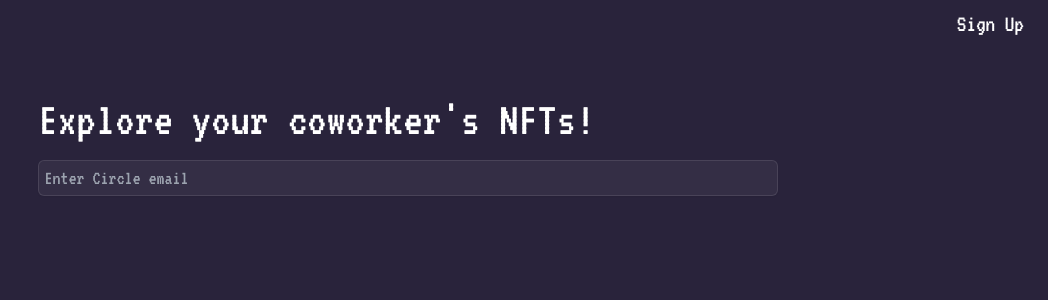
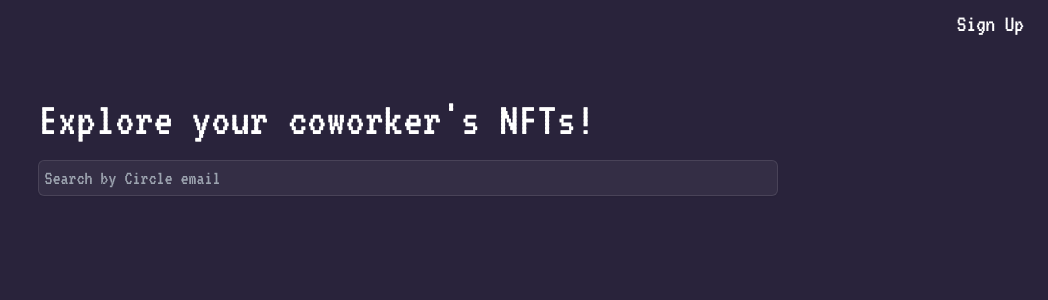
Before and after one commit to MarkoCenCircle/circle-employee-anniversary-nft, a Next.js app: page /explore in a window 1280 px wide. Shown: the top 300 px of the page, without its empty margins (232-1280 px from the left). Built offline with nearby package versions, Linux system fonts and the light colour scheme.

Commit message:
feat: fuzzy search

```diff
--- a/components/RefreshNftsModal.tsx
+++ b/components/RefreshNftsModal.tsx
@@ -2,9 +2,9 @@
 import {VT323} from "next/font/google";
 import {useForm} from "react-hook-form";
 import {yupResolver} from "@hookform/resolvers/yup";
-import {SearchFormValues, searchSchema} from "@/components/SearchForm";
 import {useState} from "react";
 import {SignUpRequest} from "@/models/signUp";
+import {type InferType, object, string} from "yup";
 
 interface Props {
   open: boolean
@@ -13,18 +13,32 @@
 
 const pixelSans = VT323({ weight: ['400'], subsets: ['latin'] });
 
+const emailSchema = object().shape({
+  email: string()
+    .email('Please enter a circle email.')
+    .trim()
+    .required('Please enter a circle email.')
+    .test(
+      'is-circle-email',
+      'Please enter a valid circle email',
+      email => email.endsWith('circle.com')
+    ),
+})
+
+type EmailFormValues = InferType<typeof emailSchema>
+
 export const RefreshNftsModal: React.FC<Props> = ({ open, onClose }) => {
   const [emailSent, setEmailSent] = useState(false)
   const [error, setError] = useState('')
   const [loading, setLoading] = useState(false)
-  const {reset, register, handleSubmit, formState} = useForm<SearchFormValues>({
+  const {reset, register, handleSubmit, formState} = useForm<EmailFormValues>({
     defaultValues: {
       email: '',
     },
-    resolver: yupResolver(searchSchema),
+    resolver: yupResolver(emailSchema),
   })
 
-  const onSubmit = async (values: SearchFormValues) => {
+  const onSubmit = async (values: EmailFormValues) => {
     try {
       if (loading) {
         return
--- a/components/SearchForm.tsx
+++ b/components/SearchForm.tsx
@@ -1,81 +1,98 @@
-import {type InferType, object, string} from "yup";
-import {useForm} from "react-hook-form";
-import {yupResolver} from "@hookform/resolvers/yup";
+import {useCallback, useEffect, useState} from "react";
+import { Combobox, ComboboxInput, ComboboxOption, ComboboxOptions, Label } from '@headlessui/react'
+import debounce from "lodash.debounce";
+import capitalize from "lodash.capitalize";
 import {useRouter} from "next/router";
-import {useState} from "react";
 
-export const searchSchema = object().shape({
-  email: string()
-    .email('Please enter a circle email.')
-    .trim()
-    .required('Please enter a circle email.')
-    .test(
-      'is-circle-email',
-      'Please enter a valid circle email',
-      email => email.endsWith('circle.com')
-    ),
-})
-
-export type SearchFormValues = InferType<typeof searchSchema>
+type Person = { firstName: string; lastName: string; userId:number; email: string}
 
 export const SearchForm = () => {
   const router = useRouter()
-  const [error, setError] = useState('')
-  const [loading, setLoading] = useState(false)
-  const {register, handleSubmit, formState} = useForm<SearchFormValues>({
-    defaultValues: {
-      email: '',
-    },
-    resolver: yupResolver(searchSchema),
-  })
+  const [loading, setLoading] = useState<boolean>(false)
+  const [users, setUsers] = useState<Person[]>([])
+  const [selectedUser, setSelectedUser] = useState<Person | null | undefined>()
 
-  const onSubmit = async (values: SearchFormValues) => {
+  const setQueryDebounce = useCallback(debounce(async (val: string) => {
+    setLoading(true)
+
     try {
-      if (loading) {
-        return
-      }
-
-      setError('')
-      setLoading(true)
       const headers = new Headers();
       headers.append("Content-Type", "application/json");
 
-      const res = await fetch(`/api/users?email=${values.email}`, {
+      const res = await fetch(`/api/users?email=${val}`, {
         method: 'GET',
         headers,
       })
 
-      const data = await res.json() as { userId: number }[]
+      const data = await res.json() as Person[]
 
-      if (!data || data.length <= 0) {
-        setError('No profile found.')
-      }
-
-      void router.push(`/users/${data[0].userId}`)
-    } catch(ex) {
-      console.error(ex)
+      setUsers(data)
+    } catch {
+      setUsers([])
     } finally {
       setLoading(false)
     }
+
+  }, 1000), [])
+
+  const onSearchChange = (event: React.ChangeEvent<HTMLInputElement>) => {
+    setQueryDebounce.cancel()
+    void setQueryDebounce(event.target.value)
   }
+
+  const onSelect = (person: Person) => {
+    setSelectedUser(person)
+    if (person) {
+      void router.push(`/users/${person.userId}`)
+    }
+  }
+
+  useEffect(() => {
+    return () => {
+      setQueryDebounce.cancel()
+    }
+  }, [setQueryDebounce])
 
   return <div className="flex min-h-full flex-1 flex-col justify-center w-full">
     <div className="w-full">
-      <form onSubmit={handleSubmit(onSubmit)} className="space-y-6">
-        <div className="mt-2 flex flex-col gap-1">
-          <input
-            id="email"
-            autoComplete="email"
-            placeholder='Enter Circle email'
-            {...register('email', {required: true})}
-            className="block w-full rounded-md border-0 bg-white/5 p-1.5 text-white shadow-sm ring-1 ring-inset ring-white/10 focus:ring-2 focus:ring-inset focus:ring-indigo-500 text-xl sm:leading-6"
+      <Combobox
+        as="div"
+        value={selectedUser}
+        onChange={onSelect}
+      >
+        <div className="relative mt-2">
+          <ComboboxInput
+            disabled={loading}
+            placeholder='Search by Circle email'
+            className="disabled:opacity-70 block w-full rounded-md border-0 bg-white/5 p-1.5 text-white shadow-sm ring-1 ring-inset ring-white/10 focus:ring-2 focus:ring-inset focus:ring-indigo-500 text-xl sm:leading-6"
+            onChange={onSearchChange}
+            displayValue={(person: Person) => person ? `${person?.firstName} ${person?.email}` : ''}
           />
-          {formState.errors.email && <label className="text-red-400">{formState.errors.email.message}</label>}
+
+          {users.length > 0 && (
+            <ComboboxOptions
+              className="absolute z-10 mt-1 max-h-60 w-full overflow-auto rounded-md bg-white py-1 text-xl shadow-lg ring-1 ring-black ring-opacity-5 focus:outline-none">
+              {users.map((person) => (
+                <ComboboxOption
+                  key={person.userId}
+                  value={person}
+                  className="group relative cursor-default select-none py-2 pl-3 pr-9 text-gray-900 data-[focus]:bg-indigo-600 data-[focus]:text-white"
+                >
+                  <div className="flex">
+                    <span
+                      className="block truncate group-data-[selected]:font-semibold">{capitalize(person.firstName)}</span>
+                    <span
+                      className="ml-2 truncate text-gray-500 group-data-[focus]:text-indigo-200">
+                      {person.email}
+                    </span>
+                  </div>
+
+                </ComboboxOption>
+              ))}
+            </ComboboxOptions>
+          )}
         </div>
-        <div>
-          {error}
-        </div>
-      </form>
+      </Combobox>
     </div>
   </div>
 }
--- a/package.json
+++ b/package.json
@@ -29,6 +29,7 @@
     "@vercel/kv": "^2.0.0",
     "jsonwebtoken": "^9.0.2",
     "lodash.capitalize": "^4.2.1",
+    "lodash.debounce": "^4.0.8",
     "moment": "^2.30.1",
     "next": "14.2.5",
     "next-seo": "^6.5.0",
@@ -43,6 +44,7 @@
   "devDependencies": {
     "@types/jsonwebtoken": "^9.0.6",
     "@types/lodash.capitalize": "^4.2.9",
+    "@types/lodash.debounce": "^4.0.9",
     "@types/node": "^20",
     "@types/nodemailer": "^6.4.15",
     "@types/react": "^18",
--- a/pages/api/users/index.ts
+++ b/pages/api/users/index.ts
@@ -22,10 +22,14 @@
         })
 
         // Build and send response
-        res.json(users.map(user => {
+        res.json(users
+          .filter(u => u.isVerified) // only return verified profile
+          .map(user => {
             return {
                 userId: user.id,
-                email: user.email,
+                email: user.email.replace(/^(.)(.*)(.@.*)$/,
+                  (_, a, b, c) => a + b.replace(/./g, '*').replace(/\*+/g, '****') + c
+                ), // mask email
                 firstName: user.firstName,
                 lastName: user.lastName,
                 joinDate: dateToUnixSeconds(user.employmentStartDate),
```
Also changed, not shown: 1 other file (tests, documents, lock files or other folders).
